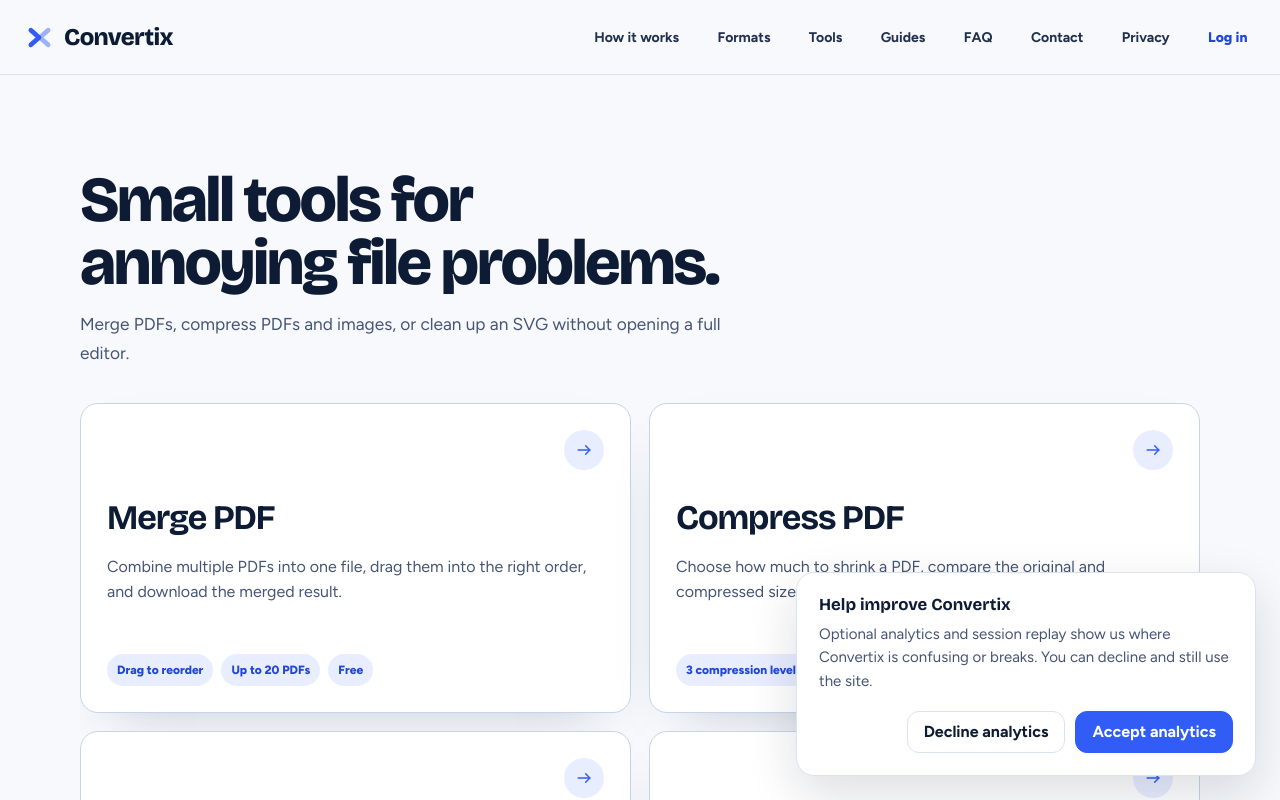
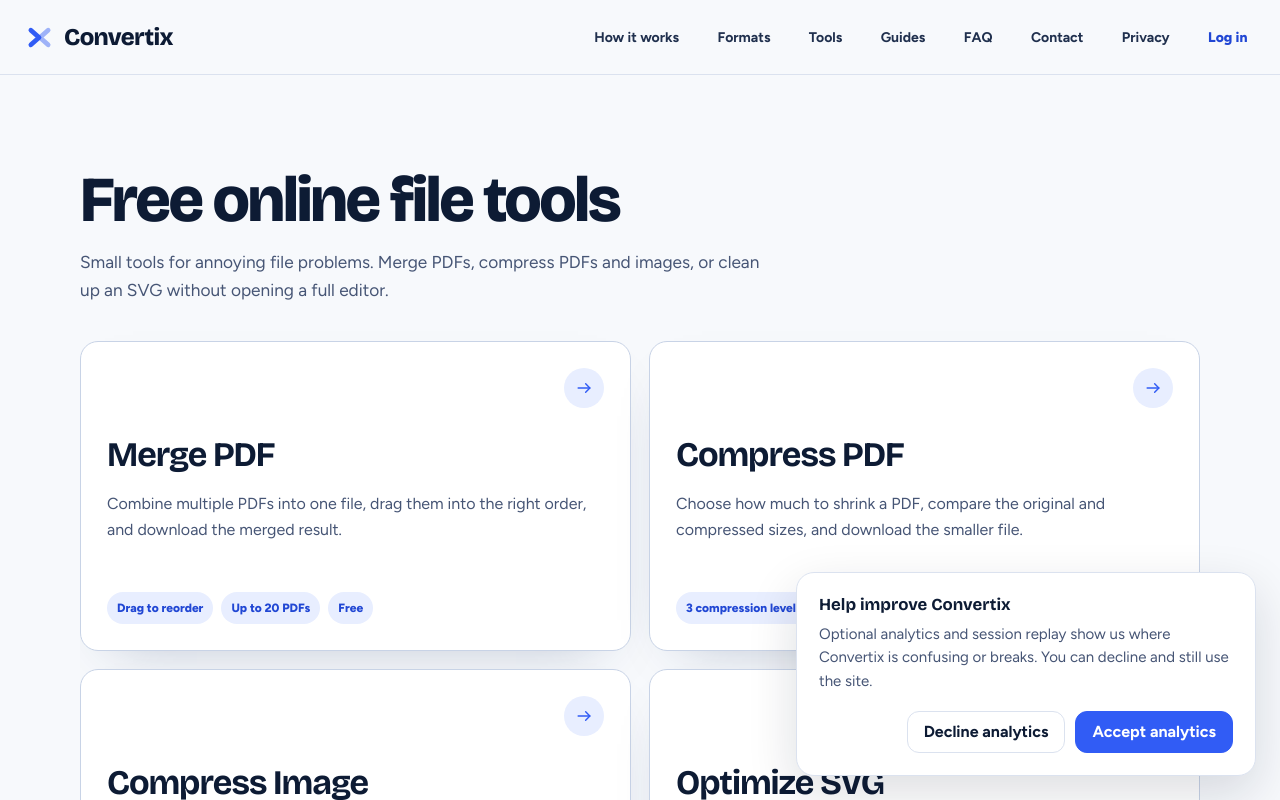
Before and after one commit to louisboii747/Convertix, a Next.js app in the folder apps/web/: page /tools in a window 1280 px wide. Shown: the top 800 px of the page. Built offline with nearby package versions, Linux system fonts and the light colour scheme; no server answers.

Commit message:
Strengthen tools page search intent

```diff
--- a/apps/web/src/app/tools/page.tsx
+++ b/apps/web/src/app/tools/page.tsx
@@ -6,24 +6,24 @@ import { SiteHeader } from "@/components/site-header";
 import styles from "./tools.module.css";
 
 export const metadata: Metadata = {
-  title: "Tools",
+  title: "Free Online File Tools",
   description:
-    "Use Convertix to merge PDFs, compress PDFs, compress images, and optimize SVG files.",
+    "Use free online file tools from Convertix to merge PDFs, compress PDFs, compress images, and optimize SVG files.",
   alternates: {
     canonical: "/tools",
   },
   openGraph: {
     type: "website",
     url: "/tools",
-    title: "Convertix Tools",
+    title: "Free Online File Tools — Convertix",
     description:
-      "Merge PDFs, compress PDFs, compress images, and optimize SVG files with Convertix.",
+      "Merge PDFs, compress PDFs, compress images, and optimize SVG files with free online tools from Convertix.",
   },
   twitter: {
     card: "summary_large_image",
-    title: "Convertix Tools",
+    title: "Free Online File Tools — Convertix",
     description:
-      "Merge PDFs, compress PDFs, compress images, and optimize SVG files with Convertix.",
+      "Merge PDFs, compress PDFs, compress images, and optimize SVG files with free online tools from Convertix.",
   },
 };
 
@@ -64,10 +64,10 @@ export default function ToolsPage() {
       <SiteHeader />
       <main id="main-content" className={styles.main}>
         <section className={styles.hero}>
-          <h1>Small tools for annoying file problems.</h1>
+          <h1>Free online file tools</h1>
           <p>
-            Merge PDFs, compress PDFs and images, or clean up an SVG without
-            opening a full editor.
+            Small tools for annoying file problems. Merge PDFs, compress PDFs
+            and images, or clean up an SVG without opening a full editor.
           </p>
         </section>
 
```
